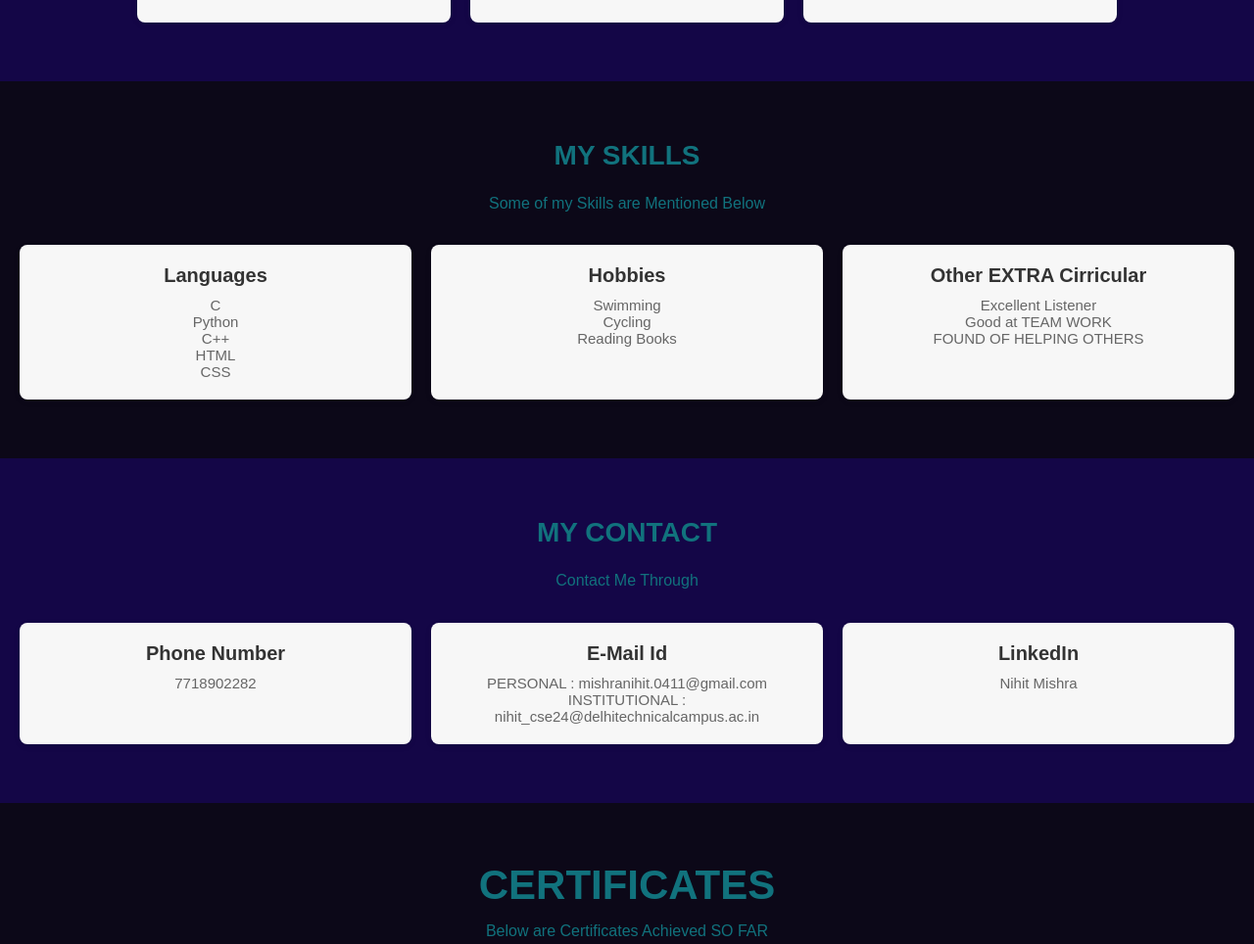
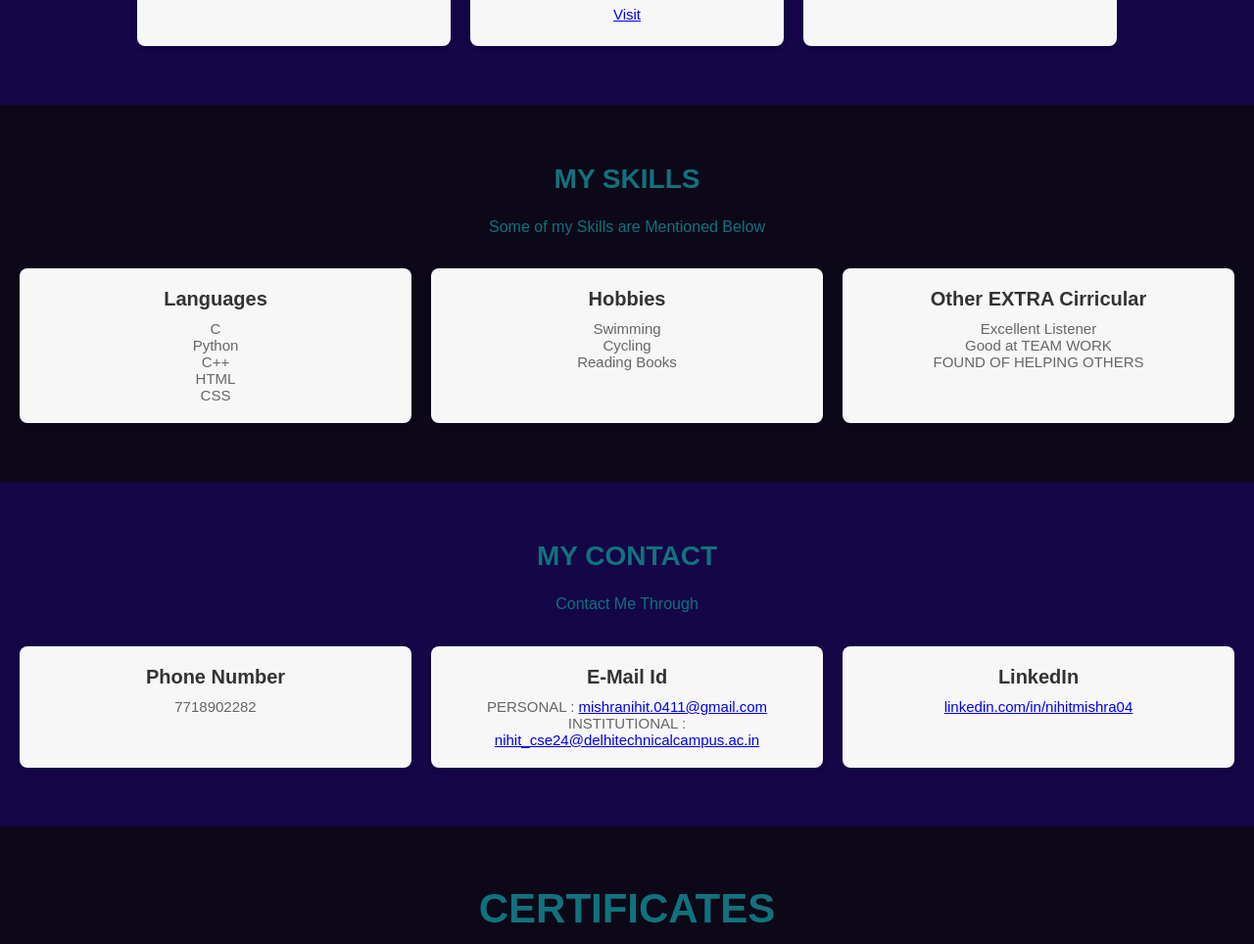
Before and after one commit to NihitMishra/Nihit-s-Portfolio, a plain HTML site: page index.html in a window 1280 px wide. Shown: the part 1489-2453 px from the top of the page at 98% size. Drawn offline with Linux system fonts and the light colour scheme.

Commit message:
Update index.html

```diff
--- a/index.html
+++ b/index.html
@@ -77,6 +77,7 @@
         <div class="projects-card">
             <h3>Netflix Homepage</h3>
             <p>Built Netflix Home Page <br> using HTML and CSS with slight help of AI</p>
+            <p><a href="https://nihitmishra.github.io/clone" target="_blank">Visit</a></p>
         </div>
 
         <div class="projects-card">
@@ -127,14 +128,15 @@
         </div>
         <div class="contact-card">
             <h3>E-Mail Id</h3>
-            <p>PERSONAL : mishranihit.0411@gmail.com</p>
-            <p>INSTITUTIONAL : nihit_cse24@delhitechnicalcampus.ac.in</p>
+            <p>PERSONAL : <a href="mailto:mishranihit.0411@gmail.com" target="_blank">mishranihit.0411@gmail.com</a></p>
+            <p>INSTITUTIONAL : <a href="mailto:nihit_cse24@delhitechnicalcampus.ac.in" target="_blank">nihit_cse24@delhitechnicalcampus.ac.in</a></p>
         </div>
         <div class="contact-card">
             <h3>LinkedIn</h3>
-            <p>Nihit Mishra</p>
+            <p><a href="https://www.linkedin.com/in/nihitmishra04" target="_blank">linkedin.com/in/nihitmishra04</a></p>
         </div>
     </div>
+
 
 </section>
 
```
